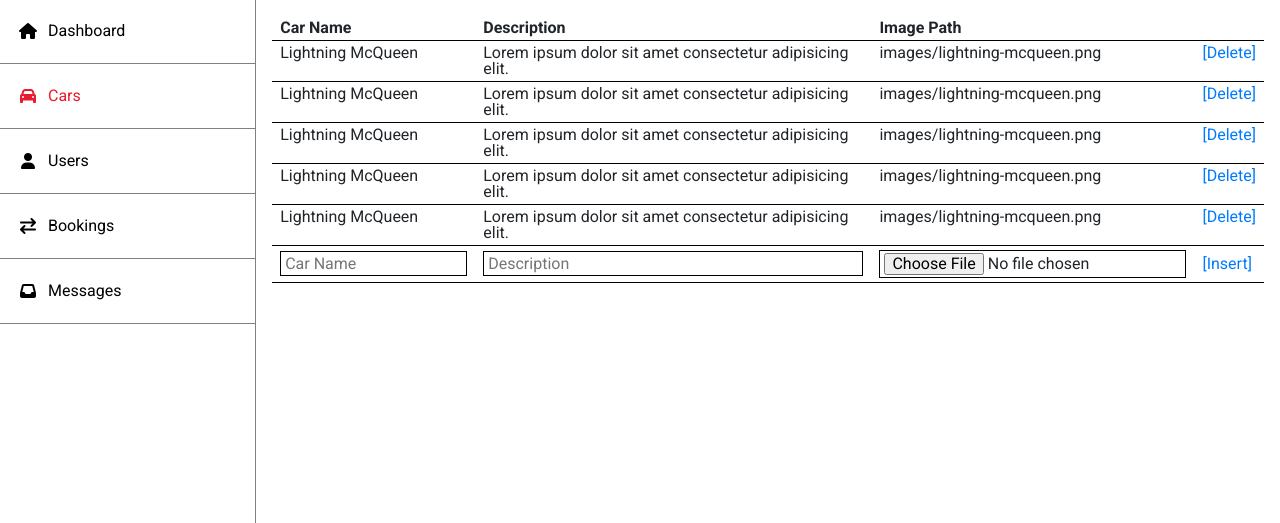
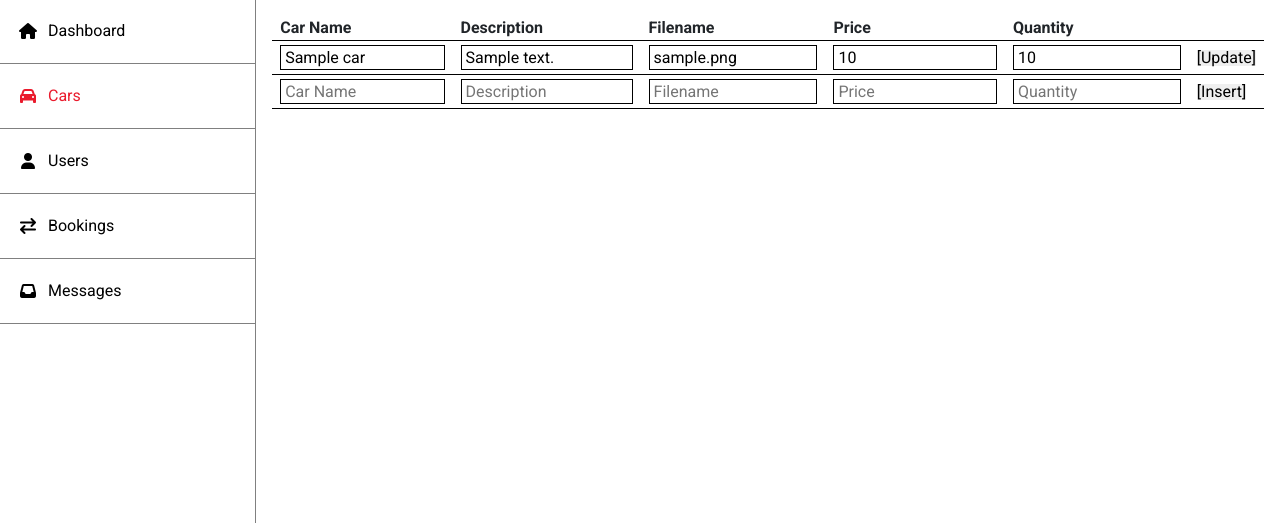
Before and after one commit to iamvusalalakbarov/cars, a PHP site: page /index.php?page=cars in a window 1280 px wide. Shown: the part 55-578 px from the top of the page. Run offline with PHP 8.4, Linux system fonts and the light colour scheme; the visitor is signed in with stand-in values (Sample User, id 1); tables that the repository leaves empty or names only in its code hold one stand-in row (values such as "Sample post"); some libraries are stand-ins or nearby versions.

Commit message:
Finished CRUD for Cars page

```diff
--- a/Manager Side/cars.php
+++ b/Manager Side/cars.php
@@ -1,4 +1,67 @@
+<?php
 
+$cars = $db->query("SELECT * FROM cars")->fetchAll(PDO::FETCH_ASSOC);
+$bookings = $db->query("SELECT * FROM bookings")->fetchAll(PDO::FETCH_ASSOC);
+
+if (isset($_POST["insert"])) {
+    $name = $_POST["name"];
+    $desc = $_POST["desc"];
+    $filename = $_POST["filename"];
+    $price = $_POST["price"];
+    $quantity = $_POST["quantity"];
+
+    $query = $db->prepare(
+        "INSERT INTO cars SET
+        car_name = ?,
+        car_desc = ?,
+        car_filename = ?,
+        car_price = ?,
+        quantity = ?"
+        );
+    $insert = $query->execute([$name, $desc, $filename, $price, $quantity]);
+
+    header("Location:index.php?page=cars");
+}
+
+if (isset($_POST["update"])) {
+    $name = $_POST["name"];
+    $desc = $_POST["desc"];
+    $filename = $_POST["filename"];
+    $price = $_POST["price"];
+    $quantity = $_POST["quantity"];
+
+    $i = 0;
+
+    foreach ($bookings as $booking) {
+        if ($booking["car_id"] == $_POST["update"] && strtotime($booking["takeoff_date"]) >= strtotime(date("m/d/Y"))) {
+            $i++;
+        }
+    }
+
+
+    if ($quantity >= $i) {
+        $query = $db->prepare(
+            "UPDATE cars SET
+            car_name = ?,
+            car_desc = ?,
+            car_filename = ?,
+            car_price = ?,
+            quantity = ?
+            WHERE car_id = ?"
+        );
+        $update = $query->execute([$name, $desc, $filename, $price, $quantity, $_POST["update"]]);
+
+        if ($update) {
+            header("Location:index.php?page=cars");
+        } else {
+            echo "Update is failed.";
+        }
+    } else {
+        echo "<script>alert('Quantity is too low for future bookings.');</script>";
+    }
+}
+
+?>
 
 <section class="cars">
     <table>
@@ -6,45 +69,35 @@
             <tr>
                 <th>Car Name</th>
                 <th>Description</th>
-                        <th>Image Path</th>
+                <th>Filename</th>
+                <th>Price</th>
+                <th>Quantity</th>
             </tr>
         </thead>
         <tbody>
+            <?php foreach ($cars as $car): ?>
+                <form method="POST">
                     <tr>
-                        <td>Lightning McQueen</td>
-                        <td>Lorem ipsum dolor sit amet consectetur adipisicing elit.</td>
-                        <td>images/lightning-mcqueen.png</td>
-                        <td><a href="#">[Delete]</a></td>
+                        <td><input type="text" name="name" placeholder="Car Name" required value="<?php echo $car["car_name"]; ?>"></td>
+                        <td><input type="text" name="desc" placeholder="Car Name" required value="<?php echo $car["car_desc"]; ?>"></td>
+                        <td><input type="text" name="filename" placeholder="Car Name" required value="<?php echo $car["car_filename"]; ?>"></td>
+                        <td><input type="text" name="price" placeholder="Car Name" required value="<?php echo $car["car_price"]; ?>"></td>
+                        <td><input type="text" name="quantity" placeholder="Car Name" required value="<?php echo $car["quantity"]; ?>"></td>
+                        <input type="hidden" name="update" value="<?php echo $car["car_id"]; ?>">
+                        <td><button type="submit">[Update]</button></td>
                     </tr>
+                </form>
+            <?php endforeach; ?>
             <tr>
-                        <td>Lightning McQueen</td>
-                        <td>Lorem ipsum dolor sit amet consectetur adipisicing elit.</td>
-                        <td>images/lightning-mcqueen.png</td>
-                        <td><a href="#">[Delete]</a></td>
-                    </tr>
-                    <tr>
-                        <td>Lightning McQueen</td>
-                        <td>Lorem ipsum dolor sit amet consectetur adipisicing elit.</td>
-                        <td>images/lightning-mcqueen.png</td>
-                        <td><a href="#">[Delete]</a></td>
-                    </tr>
-                    <tr>
-                        <td>Lightning McQueen</td>
-                        <td>Lorem ipsum dolor sit amet consectetur adipisicing elit.</td>
-                        <td>images/lightning-mcqueen.png</td>
-                        <td><a href="#">[Delete]</a></td>
-                    </tr>
-                    <tr>
-                        <td>Lightning McQueen</td>
-                        <td>Lorem ipsum dolor sit amet consectetur adipisicing elit.</td>
-                        <td>images/lightning-mcqueen.png</td>
-                        <td><a href="#">[Delete]</a></td>
-                    </tr>
-                    <tr>
-                        <td><input type="text" placeholder="Car Name"></td>
-                        <td><input type="text" placeholder="Description"></td>
-                        <td><input type="file" accept="image/*"></td>
-                        <td><a href="#">[Insert]</a></td>
+                <form method="POST">
+                    <td><input type="text" name="name" placeholder="Car Name" required></td>
+                    <td><input type="text" name="desc" placeholder="Description" required></td>
+                    <td><input type="text" name="filename" placeholder="Filename" required></td>
+                    <td><input type="number" name="price" placeholder="Price" required></td>
+                    <td><input type="number" name="quantity" placeholder="Quantity" required></td>
+                    <input type="hidden" name="insert" value="1">
+                    <td><button type="submit">[Insert]</button></td>
+                </form>
             </tr>
         </tbody>
     </table>
```
Lines whose indentation alone changed are shown as unchanged.
